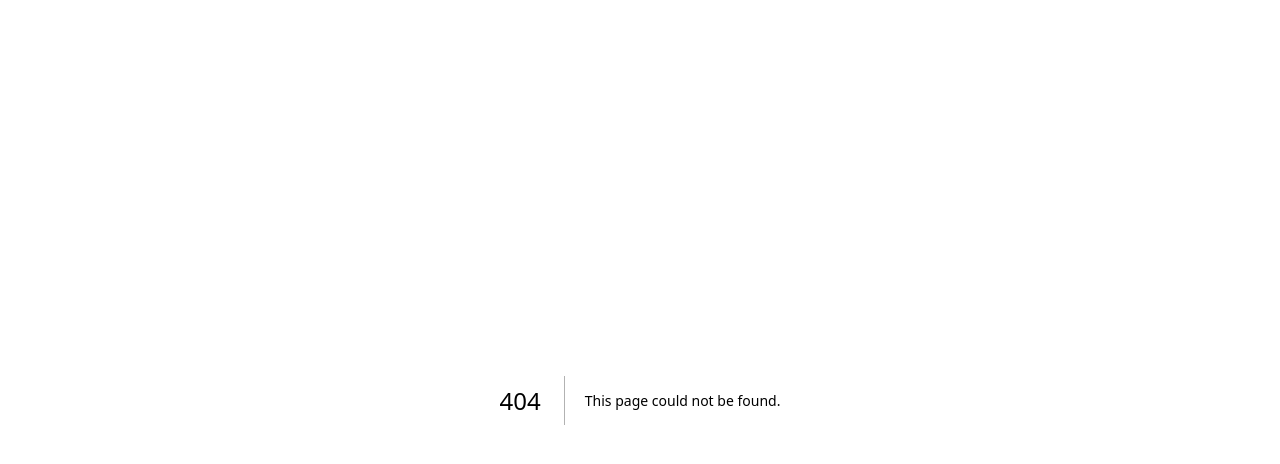
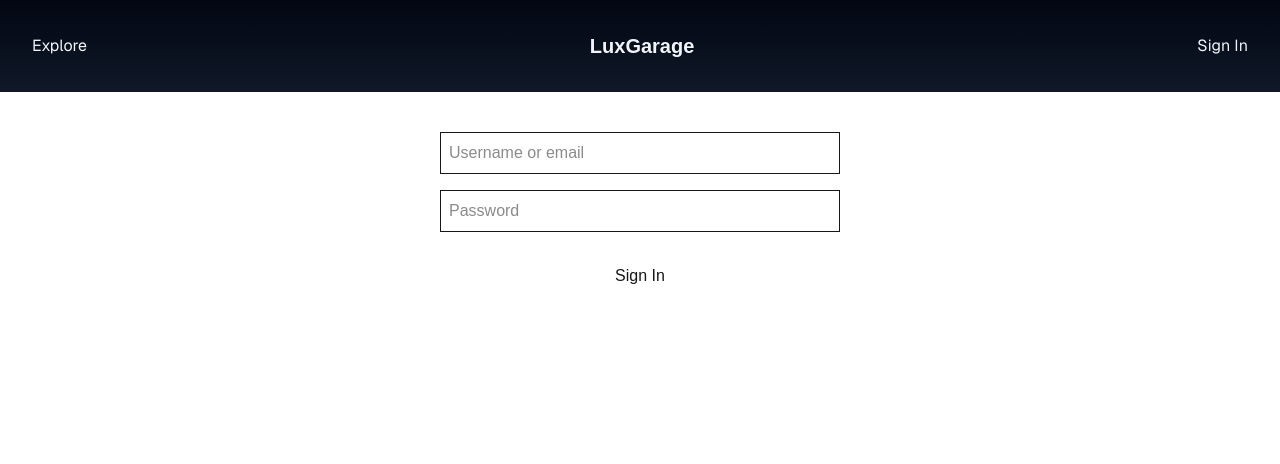
Before and after one commit to Laav7575/CS348Project, a Next.js app: page /signin in a window 1280 px wide. Before the commit this address had no page. Shown: the top 464 px of the page. Built offline with nearby package versions, Linux system fonts and the light colour scheme.

Commit message:
Sign in page UI

```diff
--- /dev/null
+++ b/src/app/signin/page.tsx
@@ -0,0 +1,33 @@
+'use client';
+import { useState } from 'react';
+import NavBar from "../../components/NavBar";
+
+export default function Search() {
+  const [query, setQuery] = useState('');
+  const [results, setResults] = useState([]);
+
+  const handleSignIn = async () => {
+    console.log("sign in attempt")
+    //const res = await fetch(`/api/cars?action=search&q=${encodeURIComponent(query)}`);
+    //const data = await res.json();
+    //setResults(data);
+  };
+
+  return (
+    <div className="h-screen">
+      <NavBar />
+      <div className="p-10 flex flex-col relative">
+        <div className="flex flex-col items-center gap-4 box-border">
+          <input type="text" placeholder="Username or email"
+            className="border p-2 w-full max-w-100" />
+          <input type="text" placeholder="Password"
+            className="border p-2 grow-5 w-full max-w-100" />
+        <div className="mt-4 gap-2">
+            <div></div>
+            <button onClick={handleSignIn}> Sign In </button>
+        </div>
+        </div>
+      </div>
+    </div>
+  );
+};
```
